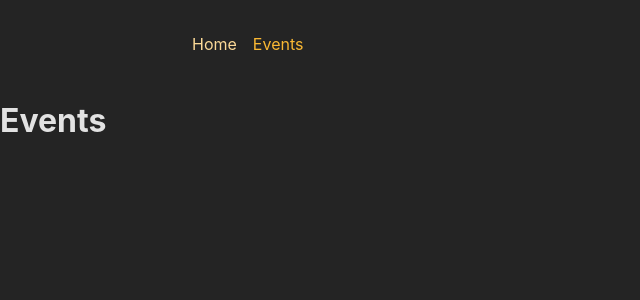
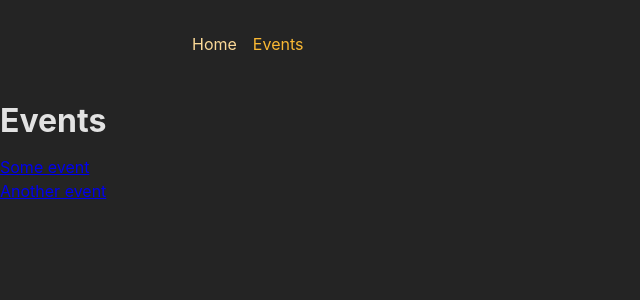
Before and after one commit to Mr-Rajat/21_2-adv-MP-SPA, a React (Create React App) app in the folder frontend/: page /events in a window 1280 px wide. Shown: the top 300 px of the page, without its empty margins (0-640 px from the left). Built offline with nearby package versions, Linux system fonts and the light colour scheme.

Commit message:
Task-6 solved route to eventsDetail page using id

```diff
--- a/frontend/src/pages/EventDetail.js
+++ b/frontend/src/pages/EventDetail.js
@@ -2,7 +2,7 @@
 
 const EventDetail = () => {
   return (
-    <h1>EventDetail</h1>
+    <h1>The Event Details</h1>
   )
 }
 
--- a/frontend/src/pages/Events.js
+++ b/frontend/src/pages/Events.js
@@ -1,8 +1,27 @@
 import React from 'react'
+import { Link } from 'react-router-dom'
 
+const DUMMY_EVENTS = [
+  {
+    id: 'e1',
+    title: 'Some event'
+  },
+  {
+    id: 'e2',
+    title: 'Another event'
+  },
+]
 const Events = () => {
   return (
-    <h1>Events</h1>
+    <>
+      <h1>Events</h1>
+      <ul>
+      {DUMMY_EVENTS.map((event)=> (
+        // relative path
+        <li key={event.id}><Link to={event.id}>{event.title}</Link></li>
+      ))}
+      </ul>
+    </>
   )
 }
 
```
